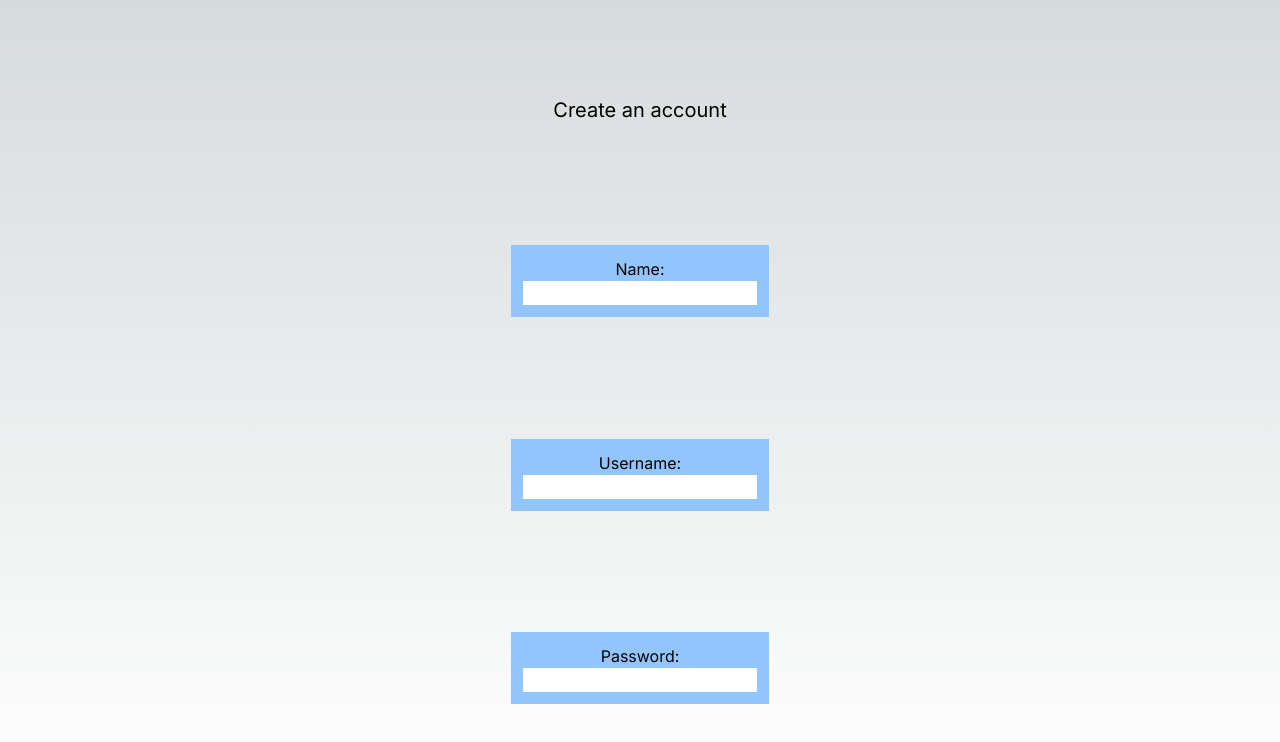
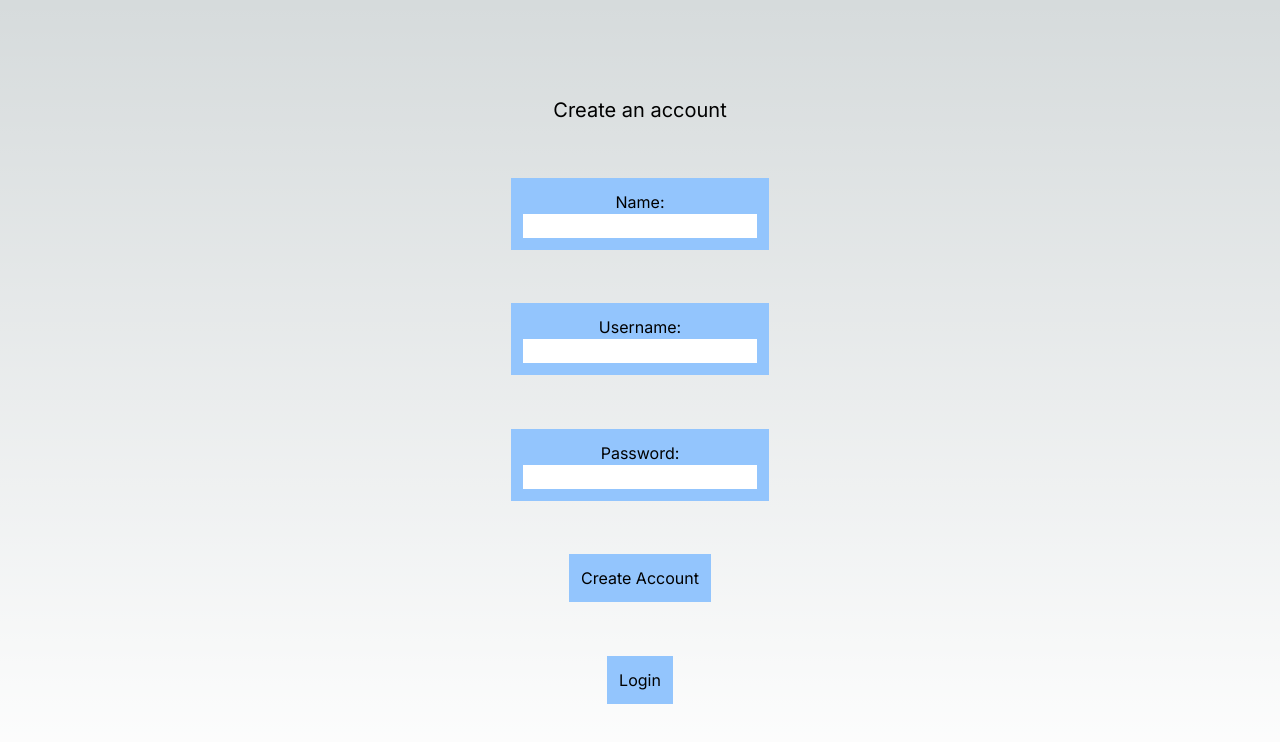
Before and after one commit to Hircinus/chatroom, a Next.js app: page /createAccount in a window 1280 px wide. Shown: the top 742 px of the page. Built offline with nearby package versions, Linux system fonts and the light colour scheme.

Commit message:
CreateAccount hopefully works

```diff
--- a/package.json
+++ b/package.json
@@ -16,6 +16,7 @@
     "axios": "^1.4.0",
     "eslint": "8.39.0",
     "eslint-config-next": "13.3.1",
+    "md5": "^2.3.0",
     "next": "^13.3.1",
     "postcss": "8.4.23",
     "react": "18.2.0",
--- a/src/pages/createAccount.tsx
+++ b/src/pages/createAccount.tsx
@@ -1,10 +1,42 @@
 import Image from 'next/image'
 import { Inter } from 'next/font/google'
 import axios from 'axios'
+import Link from 'next/link'
+import { useState } from 'react';
+import { useEffect } from 'react';
 
 const inter = Inter({ subsets: ['latin'] })
 
 export default function Home() {
+  const getData = () =>{
+    const item1 = document.getElementById("name")?.ariaValueText;
+    const item2 = document.getElementById("user")?.ariaValueText;
+    var item3ish = document.getElementById("pass")?.ariaValueText;
+
+    if(item1 === '' || item2 === '' || item3ish === ''){
+        window.alert("Missing account details");
+        return;
+    }
+    var md5 = require('md5');
+    const item3 = md5(item3ish);
+    addItem({"name": item1, "user": item2, "pass": item3});
+  }
+
+  const addItem = (item)=>{
+    axios.post('http://localhost:8000/api/ext/setUser',{
+        name: item.name,
+        username: item.user,
+        password: item.pass
+      })
+      .then((response)=>{
+        if(response === 200){
+          window.alert("Missing account details");
+        }
+      })
+      .catch((error)=>{
+        console.log(error);
+      });
+  }
   return (
     <main
       className={`flex min-h-screen flex-col items-center justify-between p-24 ${inter.className}`}
@@ -14,15 +46,23 @@ export default function Home() {
       </h1>
       <div className={`text-center p-3 bg-blue-300`}>
         <h1>Name:</h1>
-        <input type="text"></input>
+        <input type="text" id="name"></input>
       </div>
       <div className={`text-center p-3 bg-blue-300`}>
         <h1>Username:</h1>
-        <input type="text"></input>
+        <input type="text" id="user"></input>
       </div>
       <div className={`text-center p-3 bg-blue-300`}>
         <h1>Password:</h1>
-        <input type="text"></input>
+        <input type="text" id="pass"></input>
+      </div>
+      <div className={`text-center p-3 bg-blue-300`}>
+        <button onClick={getData}>Create Account</button>
+      </div>
+      <div className={`text-center p-3 bg-blue-300`}>
+      <Link href="login">
+          Login
+        </Link>
       </div>
     </main>
   )
--- a/src/pages/message.tsx
+++ b/src/pages/message.tsx
@@ -7,8 +7,7 @@ import { useEffect } from 'react';
 const inter = Inter({ subsets: ['latin'] })
 
 export default function Home() {
-  const [responseData, setResponseData] = useState(null);
-
+  const [responseData, setResponseData] = useState([]);
   useEffect(() => {
     axios.get("http://localhost:8000/api/ext/getMessages")
       .then(response => {
@@ -18,6 +17,7 @@ export default function Home() {
         console.error(error);
       });
   }, []);
+
   return (
     <main
       className={`flex min-h-screen flex-col items-center justify-between p-24 ${inter.className}`}
@@ -28,9 +28,9 @@ export default function Home() {
       <div className={`text-center p-3 bg-blue-300`}>
         <input type="text"></input>
       </div>
-      {responseData && responseData.map(item => (
-        <div key={item.id}>{item.message}</div>
-      ))}
+      {responseData && responseData.map((item) => {
+        return <div key={item.id}>{item.message}</div>
+      })}
     </main>
   )
 }
```
Also changed, not shown: 1 other file (tests, documents, lock files or other folders).
